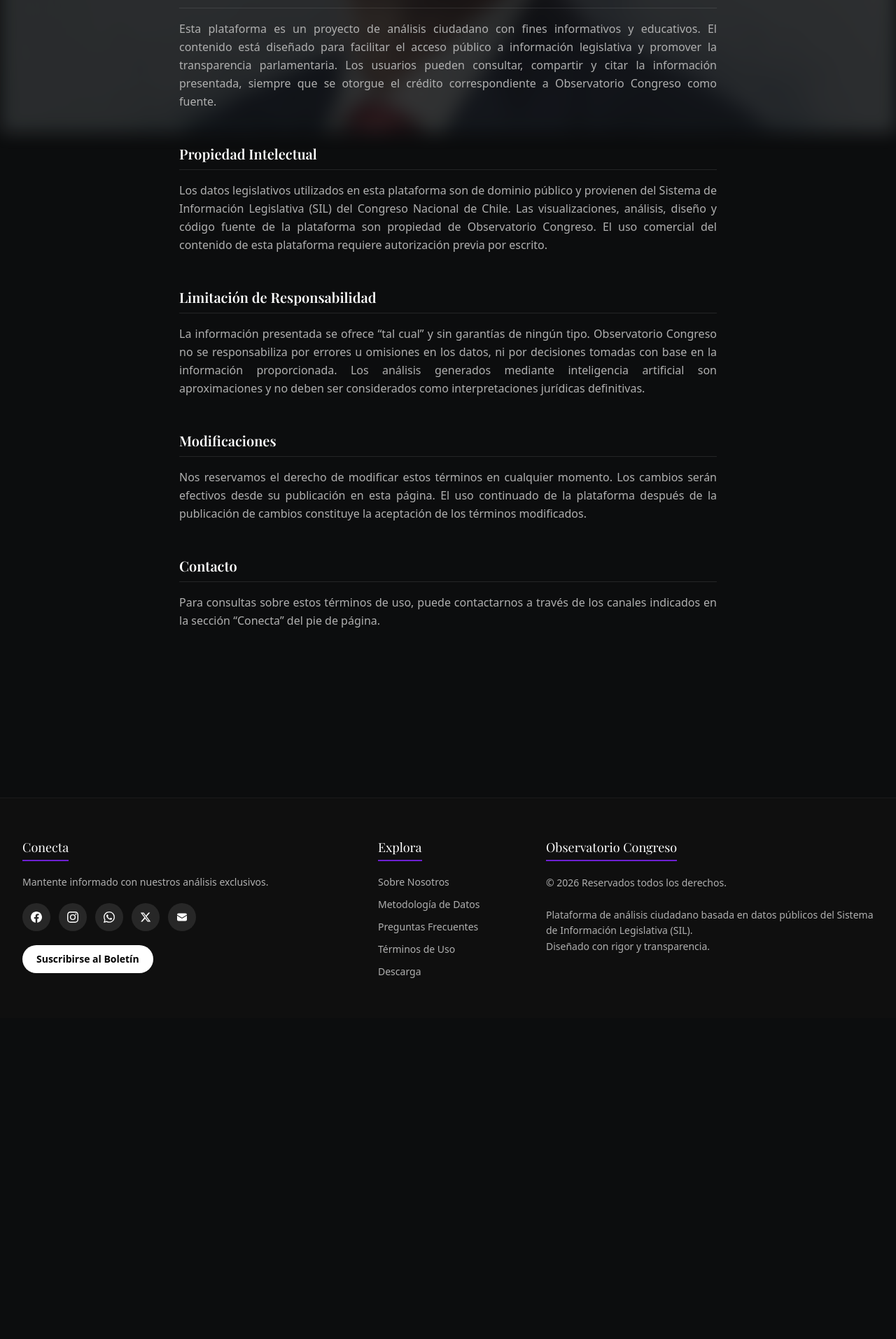
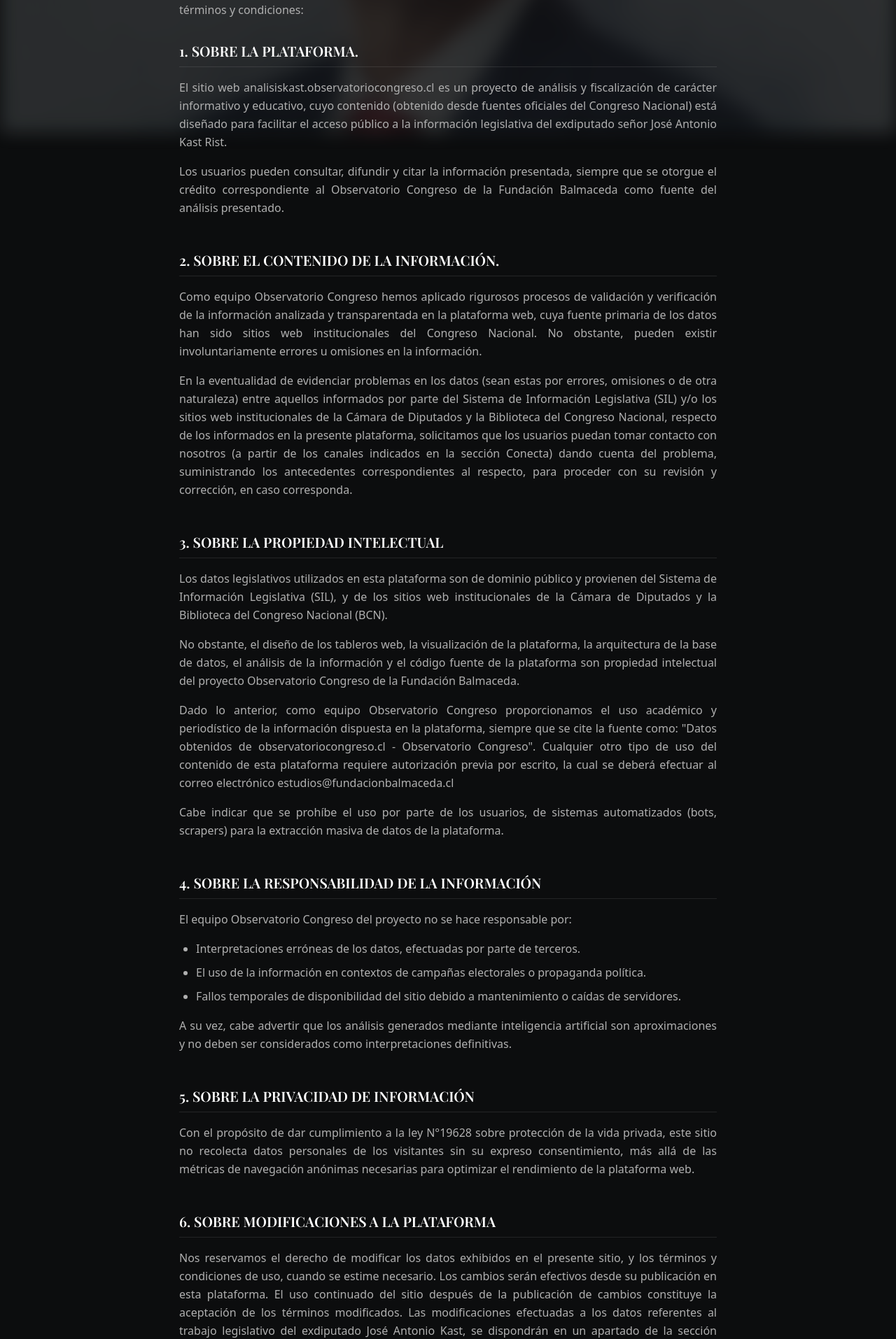
Before and after one commit to elrillo/oc_jak_prod, a Next.js app: page /terminos in a window 1280 px wide. Shown: the part 610-2524 px from the top of the page at 70% size. Before the commit the page ends 2065 px from the top, so only its background shows below. Built offline with nearby package versions, Linux system fonts and the light colour scheme; no server answers; the database is empty.

Commit message:
chore: update newsletter link and terms of use content

```diff
--- a/src/app/layout.tsx
+++ b/src/app/layout.tsx
@@ -144,7 +144,7 @@
                   </a>
                 ))}
               </div>
-              <a href="#" className="inline-block bg-white text-black px-5 py-2.5 rounded-full text-sm font-bold hover:bg-gray-200 transition-colors">
+              <a href="https://observatoriocongreso.cl/newsletter/" className="inline-block bg-white text-black px-5 py-2.5 rounded-full text-sm font-bold hover:bg-gray-200 transition-colors">
                 Suscribirse al Bolet&iacute;n
               </a>
             </div>
--- a/src/app/terminos/page.tsx
+++ b/src/app/terminos/page.tsx
@@ -8,54 +8,101 @@
         subtitle="Condiciones que rigen el uso de la plataforma Observatorio Congreso."
       />
 
-      <div className="max-w-3xl mx-auto space-y-12 mb-20">
-        {/* Uso del Sitio */}
+      <div className="max-w-3xl mx-auto space-y-12 mb-20 text-muted-foreground leading-relaxed text-justify">
+        <p className="mb-8">
+          El acceso y uso del sitio web analisiskast.observatoriocongreso.cl, está sujeto a los siguientes términos y condiciones:
+        </p>
+
+        {/* 1. SOBRE LA PLATAFORMA */}
         <section>
-          <h3 className="text-xl font-serif font-semibold mb-4 border-b border-white/10 pb-2">
-            Uso del Sitio
+          <h3 className="text-xl font-serif font-semibold mb-4 border-b border-white/10 pb-2 text-white">
+            1. SOBRE LA PLATAFORMA.
           </h3>
-          <p className="text-muted-foreground leading-relaxed text-justify">
-            Esta plataforma es un proyecto de análisis ciudadano con fines informativos y educativos. El contenido está diseñado para facilitar el acceso público a información legislativa y promover la transparencia parlamentaria. Los usuarios pueden consultar, compartir y citar la información presentada, siempre que se otorgue el crédito correspondiente a Observatorio Congreso como fuente.
+          <p>
+            El sitio web analisiskast.observatoriocongreso.cl es un proyecto de análisis y fiscalización de carácter informativo y educativo, cuyo contenido (obtenido desde fuentes oficiales del Congreso Nacional) está diseñado para facilitar el acceso público a la información legislativa del exdiputado señor José Antonio Kast Rist.
+          </p>
+          <p className="mt-4">
+            Los usuarios pueden consultar, difundir y citar la información presentada, siempre que se otorgue el crédito correspondiente al Observatorio Congreso de la Fundación Balmaceda como fuente del análisis presentado.
           </p>
         </section>
 
-        {/* Propiedad Intelectual */}
+        {/* 2. SOBRE EL CONTENIDO DE LA INFORMACIÓN */}
         <section>
-          <h3 className="text-xl font-serif font-semibold mb-4 border-b border-white/10 pb-2">
-            Propiedad Intelectual
+          <h3 className="text-xl font-serif font-semibold mb-4 border-b border-white/10 pb-2 text-white">
+            2. SOBRE EL CONTENIDO DE LA INFORMACIÓN.
           </h3>
-          <p className="text-muted-foreground leading-relaxed text-justify">
-            Los datos legislativos utilizados en esta plataforma son de dominio público y provienen del Sistema de Información Legislativa (SIL) del Congreso Nacional de Chile. Las visualizaciones, análisis, diseño y código fuente de la plataforma son propiedad de Observatorio Congreso. El uso comercial del contenido de esta plataforma requiere autorización previa por escrito.
+          <p>
+            Como equipo Observatorio Congreso hemos aplicado rigurosos procesos de validación y verificación de la información analizada y transparentada en la plataforma web, cuya fuente primaria de los datos han sido sitios web institucionales del Congreso Nacional. No obstante, pueden existir involuntariamente errores u omisiones en la información.
+          </p>
+          <p className="mt-4">
+            En la eventualidad de evidenciar problemas en los datos (sean estas por errores, omisiones o de otra naturaleza) entre aquellos informados por parte del Sistema de Información Legislativa (SIL) y/o los sitios web institucionales de la Cámara de Diputados y la Biblioteca del Congreso Nacional, respecto de los informados en la presente plataforma, solicitamos que los usuarios puedan tomar contacto con nosotros (a partir de los canales indicados en la sección Conecta) dando cuenta del problema, suministrando los antecedentes correspondientes al respecto, para proceder con su revisión y corrección, en caso corresponda.
           </p>
         </section>
 
-        {/* Limitación de Responsabilidad */}
+        {/* 3. SOBRE LA PROPIEDAD INTELECTUAL */}
         <section>
-          <h3 className="text-xl font-serif font-semibold mb-4 border-b border-white/10 pb-2">
-            Limitación de Responsabilidad
+          <h3 className="text-xl font-serif font-semibold mb-4 border-b border-white/10 pb-2 text-white">
+            3. SOBRE LA PROPIEDAD INTELECTUAL
           </h3>
-          <p className="text-muted-foreground leading-relaxed text-justify">
-            La información presentada se ofrece &ldquo;tal cual&rdquo; y sin garantías de ningún tipo. Observatorio Congreso no se responsabiliza por errores u omisiones en los datos, ni por decisiones tomadas con base en la información proporcionada. Los análisis generados mediante inteligencia artificial son aproximaciones y no deben ser considerados como interpretaciones jurídicas definitivas.
+          <p>
+            Los datos legislativos utilizados en esta plataforma son de dominio público y provienen del Sistema de Información Legislativa (SIL), y de los sitios web institucionales de la Cámara de Diputados y la Biblioteca del Congreso Nacional (BCN).
+          </p>
+          <p className="mt-4">
+            No obstante, el diseño de los tableros web, la visualización de la plataforma, la arquitectura de la base de datos, el análisis de la información y el código fuente de la plataforma son propiedad intelectual del proyecto Observatorio Congreso de la Fundación Balmaceda.
+          </p>
+          <p className="mt-4">
+            Dado lo anterior, como equipo Observatorio Congreso proporcionamos el uso académico y periodístico de la información dispuesta en la plataforma, siempre que se cite la fuente como: "Datos obtenidos de observatoriocongreso.cl - Observatorio Congreso". Cualquier otro tipo de uso del contenido de esta plataforma requiere autorización previa por escrito, la cual se deberá efectuar al correo electrónico estudios@fundacionbalmaceda.cl
+          </p>
+          <p className="mt-4">
+            Cabe indicar que se prohíbe el uso por parte de los usuarios, de sistemas automatizados (bots, scrapers) para la extracción masiva de datos de la plataforma.
           </p>
         </section>
 
-        {/* Modificaciones */}
+        {/* 4. SOBRE LA RESPONSABILIDAD DE LA INFORMACIÓN */}
         <section>
-          <h3 className="text-xl font-serif font-semibold mb-4 border-b border-white/10 pb-2">
-            Modificaciones
+          <h3 className="text-xl font-serif font-semibold mb-4 border-b border-white/10 pb-2 text-white">
+            4. SOBRE LA RESPONSABILIDAD DE LA INFORMACIÓN
           </h3>
-          <p className="text-muted-foreground leading-relaxed text-justify">
-            Nos reservamos el derecho de modificar estos términos en cualquier momento. Los cambios serán efectivos desde su publicación en esta página. El uso continuado de la plataforma después de la publicación de cambios constituye la aceptación de los términos modificados.
+          <p>
+            El equipo Observatorio Congreso del proyecto no se hace responsable por:
+          </p>
+          <ul className="list-disc pl-6 mt-4 space-y-2">
+            <li>Interpretaciones erróneas de los datos, efectuadas por parte de terceros.</li>
+            <li>El uso de la información en contextos de campañas electorales o propaganda política.</li>
+            <li>Fallos temporales de disponibilidad del sitio debido a mantenimiento o caídas de servidores.</li>
+          </ul>
+          <p className="mt-4">
+            A su vez, cabe advertir que los análisis generados mediante inteligencia artificial son aproximaciones y no deben ser considerados como interpretaciones definitivas.
           </p>
         </section>
 
-        {/* Contacto */}
+        {/* 5. SOBRE LA PRIVACIDAD DE INFORMACIÓN */}
         <section>
-          <h3 className="text-xl font-serif font-semibold mb-4 border-b border-white/10 pb-2">
-            Contacto
+          <h3 className="text-xl font-serif font-semibold mb-4 border-b border-white/10 pb-2 text-white">
+            5. SOBRE LA PRIVACIDAD DE INFORMACIÓN
           </h3>
-          <p className="text-muted-foreground leading-relaxed text-justify">
-            Para consultas sobre estos términos de uso, puede contactarnos a través de los canales indicados en la sección &ldquo;Conecta&rdquo; del pie de página.
+          <p>
+            Con el propósito de dar cumplimiento a la ley N°19628 sobre protección de la vida privada, este sitio no recolecta datos personales de los visitantes sin su expreso consentimiento, más allá de las métricas de navegación anónimas necesarias para optimizar el rendimiento de la plataforma web.
+          </p>
+        </section>
+
+        {/* 6. SOBRE MODIFICACIONES A LA PLATAFORMA */}
+        <section>
+          <h3 className="text-xl font-serif font-semibold mb-4 border-b border-white/10 pb-2 text-white">
+            6. SOBRE MODIFICACIONES A LA PLATAFORMA
+          </h3>
+          <p>
+            Nos reservamos el derecho de modificar los datos exhibidos en el presente sitio, y los términos y condiciones de uso, cuando se estime necesario. Los cambios serán efectivos desde su publicación en esta plataforma. El uso continuado del sitio después de la publicación de cambios constituye la aceptación de los términos modificados. Las modificaciones efectuadas a los datos referentes al trabajo legislativo del exdiputado José Antonio Kast, se dispondrán en un apartado de la sección Preguntas Frecuentes.
+          </p>
+        </section>
+
+        {/* 7. CONTACTO */}
+        <section>
+          <h3 className="text-xl font-serif font-semibold mb-4 border-b border-white/10 pb-2 text-white">
+            7. CONTACTO
+          </h3>
+          <p>
+            Para consultas sobre estos términos de uso, puede contactarnos a través de los canales indicados en la sección Conecta.
           </p>
         </section>
       </div>
```
